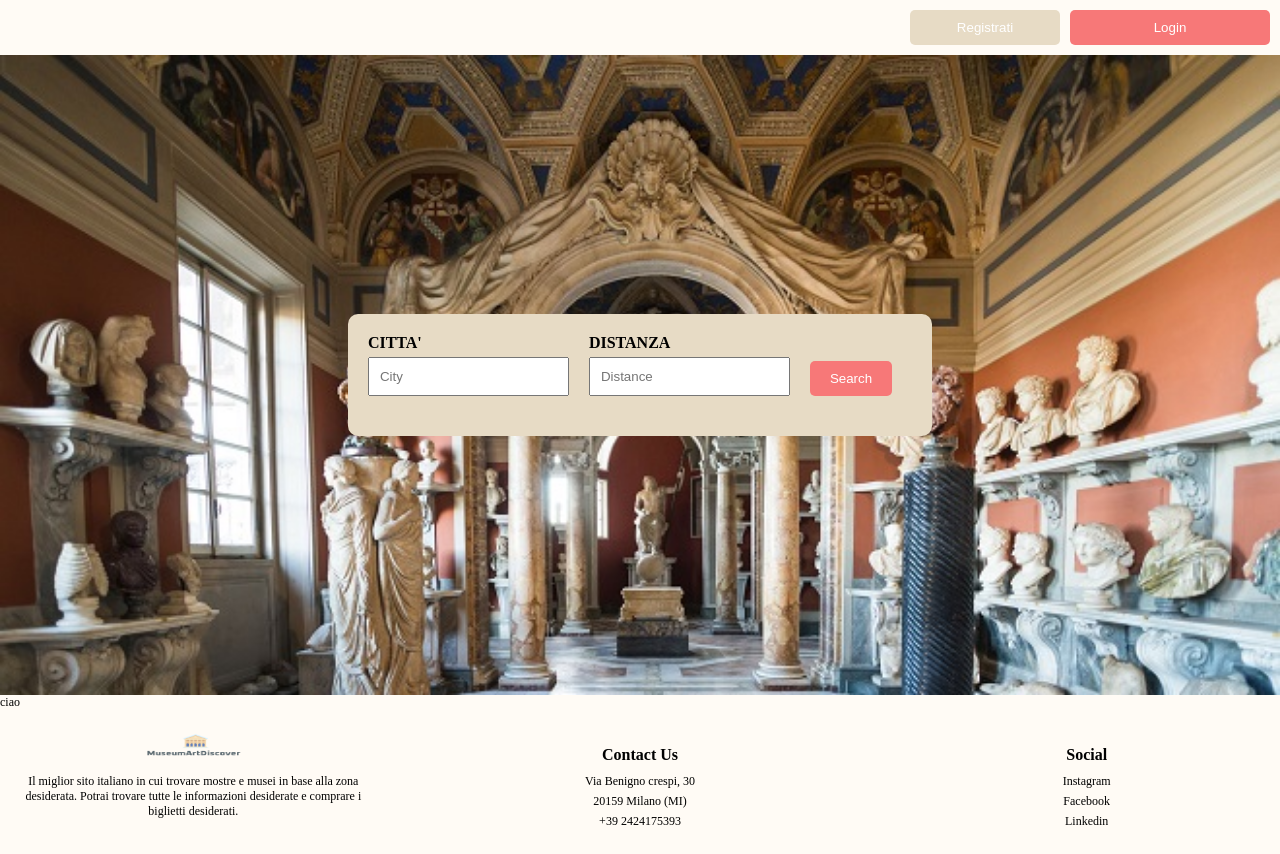
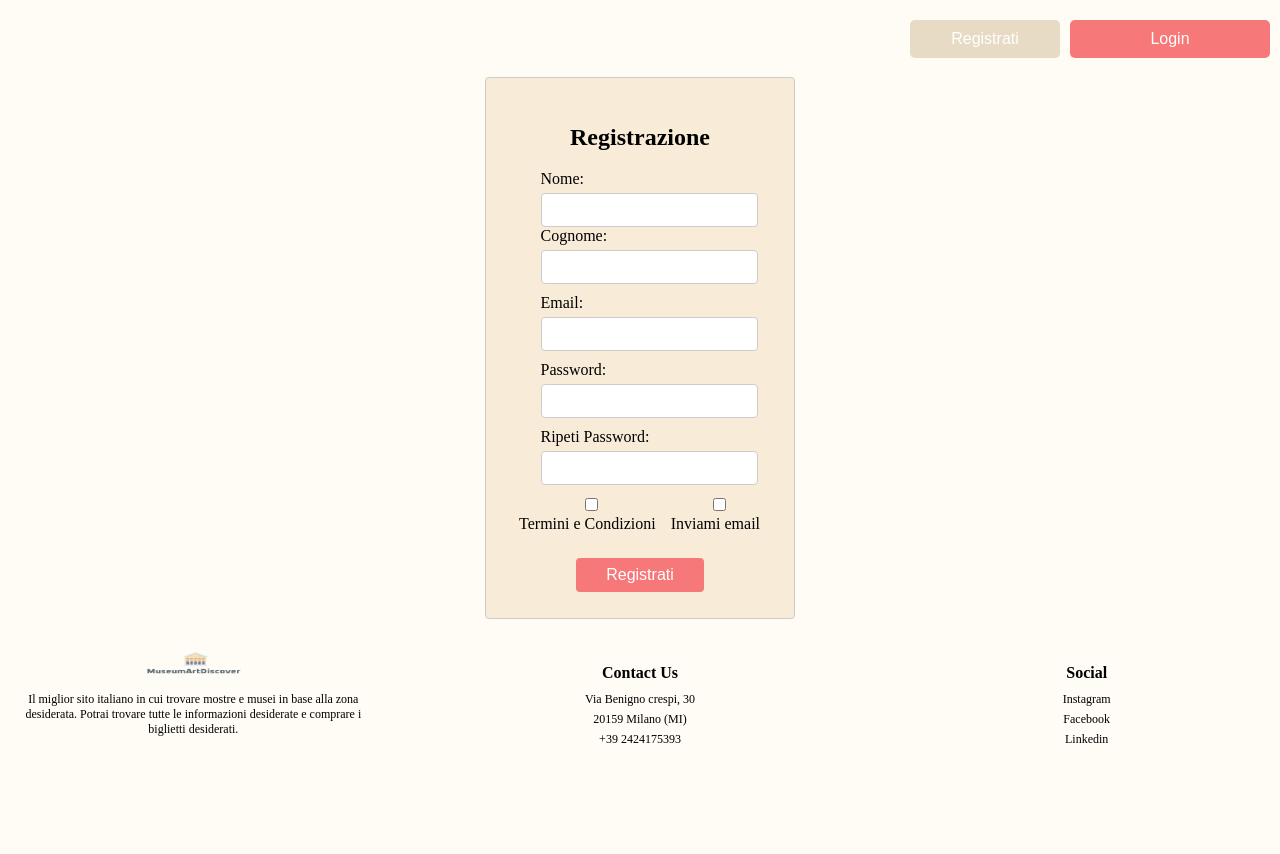
Before and after one commit to Facciani/PW01, a React (Create React App) app in the folder progettopw/: page / in a window 1280 px wide. After the commit the page ends 800 px from the top, so only its background shows below. Built offline with nearby package versions, Linux system fonts and the light colour scheme.

Commit message:
Creazione pagine Registrazione e Login

```diff
--- a/progettopw/src/App.js
+++ b/progettopw/src/MainPage.js
@@ -5,7 +5,7 @@ import Footer from "./components/footer";
 
 import "../src/index.css";
 
-function App() {
+function MainPage() {
   return (
     <>
       <Header />
@@ -16,4 +16,4 @@ function App() {
   );
 }
 
-export default App;
+export default MainPage;
--- a/progettopw/src/index.css
+++ b/progettopw/src/index.css
@@ -132,4 +132,79 @@ li {
 
 /*--------------------*/
 
+.login-container,
+.registration-container {
+  display: flex;
+  justify-content: center;
+  align-items: center;
+  height: 70vh;
+}
+
+form {
+  width: 20%;
+  padding: 2%;
+  border: 1px solid #ccc;
+  border-radius: 4px;
+  background-color: #fff;
+  display: flex;
+  flex-direction: column;
+  align-items: center;
+  background: rgba(239, 219, 181, 0.46);
+}
+
+h2 {
+  text-align: center;
+}
+
+.form-group {
+  margin-bottom: 10px;
+}
+
+label {
+  display: block;
+  margin-bottom: 5px;
+}
+
+input {
+  width: 100%;
+  padding: 8px;
+  font-size: 14px;
+  border-radius: 4px;
+  border: 1px solid #ccc;
+}
+
+button {
+  width: 50%;
+  padding: 8px;
+  font-size: 16px;
+  border: none;
+  border-radius: 4px;
+  background-color: #f77878;
+  color: #fff;
+  cursor: pointer;
+  margin-top: 10px;
+}
+
+button:hover {
+  background-color: #f77890;
+}
+
 /*--------------------*/
+
+.form-group {
+  margin-bottom: 10px;
+}
+
+.label-group {
+  display: flex;
+  gap: 10px;
+}
+
+.checkbox-group {
+  display: flex;
+  align-items: center;
+  text-align: center;
+  margin-bottom: 10px;
+}
+
+/*--------------------*/
--- a/progettopw/src/index.js
+++ b/progettopw/src/index.js
@@ -1,10 +1,14 @@
-import React from 'react';
-import ReactDOM from 'react-dom/client';
-import App from './App';
+import React from "react";
+import ReactDOM from "react-dom/client";
+// import MainPage from "./MainPage";
+// import Login from "./login";
+import Registry from "./registration";
 
-const root = ReactDOM.createRoot(document.getElementById('root'));
+const root = ReactDOM.createRoot(document.getElementById("root"));
 root.render(
   <React.StrictMode>
-    <App />
+    {/* <MainPage /> */}
+    {/* <Login /> */}
+    <Registry />
   </React.StrictMode>
 );
--- /dev/null
+++ b/progettopw/src/login.js
@@ -0,0 +1,59 @@
+import React, { useState } from "react";
+
+import Header from "./components/header";
+import Footer from "./components/footer";
+
+import "../src/index.css";
+
+function Login() {
+  const [email, setEmail] = useState("");
+  const [password, setPassword] = useState("");
+
+  const handleEmailChange = (event) => {
+    setEmail(event.target.value);
+  };
+
+  const handlePasswordChange = (event) => {
+    setPassword(event.target.value);
+  };
+
+  const handleSubmit = (event) => {
+    event.preventDefault();
+    // Effettua l'elaborazione del login qui utilizzando email e password
+  };
+
+  return (
+    <>
+      <Header />
+
+      <div className="login-container">
+        <form onSubmit={handleSubmit}>
+          <h2>Login</h2>
+          <div className="form-group">
+            <label>Email:</label>
+            <input
+              type="email"
+              value={email}
+              onChange={handleEmailChange}
+              required
+            />
+          </div>
+          <div className="form-group">
+            <label>Password:</label>
+            <input
+              type="password"
+              value={password}
+              onChange={handlePasswordChange}
+              required
+            />
+          </div>
+          <button type="submit">Accedi</button>
+        </form>
+      </div>
+
+      <Footer />
+    </>
+  );
+}
+
+export default Login;
--- /dev/null
+++ b/progettopw/src/registration.js
@@ -0,0 +1,130 @@
+import React, { useState } from "react";
+
+import Header from "./components/header";
+import Footer from "./components/footer";
+
+import "../src/index.css";
+
+const Registry = () => {
+  const [firstName, setFirstName] = useState("");
+  const [lastName, setLastName] = useState("");
+  const [email, setEmail] = useState("");
+  const [password, setPassword] = useState("");
+  const [confirmPassword, setConfirmPassword] = useState("");
+  const [termsChecked, setTermsChecked] = useState(false);
+  const [emailChecked, setEmailChecked] = useState(false);
+
+  const handleFirstNameChange = (event) => {
+    setFirstName(event.target.value);
+  };
+
+  const handleLastNameChange = (event) => {
+    setLastName(event.target.value);
+  };
+
+  const handleEmailChange = (event) => {
+    setEmail(event.target.value);
+  };
+
+  const handlePasswordChange = (event) => {
+    setPassword(event.target.value);
+  };
+
+  const handleConfirmPasswordChange = (event) => {
+    setConfirmPassword(event.target.value);
+  };
+
+  const handleTermsCheckedChange = () => {
+    setTermsChecked(!termsChecked);
+  };
+
+  const handleEmailCheckedChange = () => {
+    setEmailChecked(!emailChecked);
+  };
+
+  const handleSubmit = (event) => {
+    event.preventDefault();
+    // Esegui l'elaborazione della registrazione qui utilizzando i dati inseriti
+  };
+
+  return (
+    <>
+      <Header />
+
+      <div className="registration-container">
+        <form onSubmit={handleSubmit}>
+          <h2>Registrazione</h2>
+          <div className="formreg-group">
+            <label>Nome:</label>
+            <input
+              type="text"
+              value={firstName}
+              onChange={handleFirstNameChange}
+              required
+            />
+          </div>
+          <div className="form-group">
+            <label>Cognome:</label>
+            <input
+              type="text"
+              value={lastName}
+              onChange={handleLastNameChange}
+              required
+            />
+          </div>
+          <div className="form-group">
+            <label>Email:</label>
+            <input
+              type="email"
+              value={email}
+              onChange={handleEmailChange}
+              required
+            />
+          </div>
+          <div className="form-group">
+            <label>Password:</label>
+            <input
+              type="password"
+              value={password}
+              onChange={handlePasswordChange}
+              required
+            />
+          </div>
+          <div className="form-group">
+            <label>Ripeti Password:</label>
+            <input
+              type="password"
+              value={confirmPassword}
+              onChange={handleConfirmPasswordChange}
+              required
+            />
+          </div>
+          <div className="checkbox-group">
+            <label>
+              <input
+                type="checkbox"
+                checked={termsChecked}
+                onChange={handleTermsCheckedChange}
+                required
+              />
+              Termini e Condizioni
+            </label>
+            <label>
+              <input
+                type="checkbox"
+                checked={emailChecked}
+                onChange={handleEmailCheckedChange}
+              />
+              Inviami email
+            </label>
+          </div>
+          <button type="submit">Registrati</button>
+        </form>
+      </div>
+
+      <Footer />
+    </>
+  );
+};
+
+export default Registry;
```
